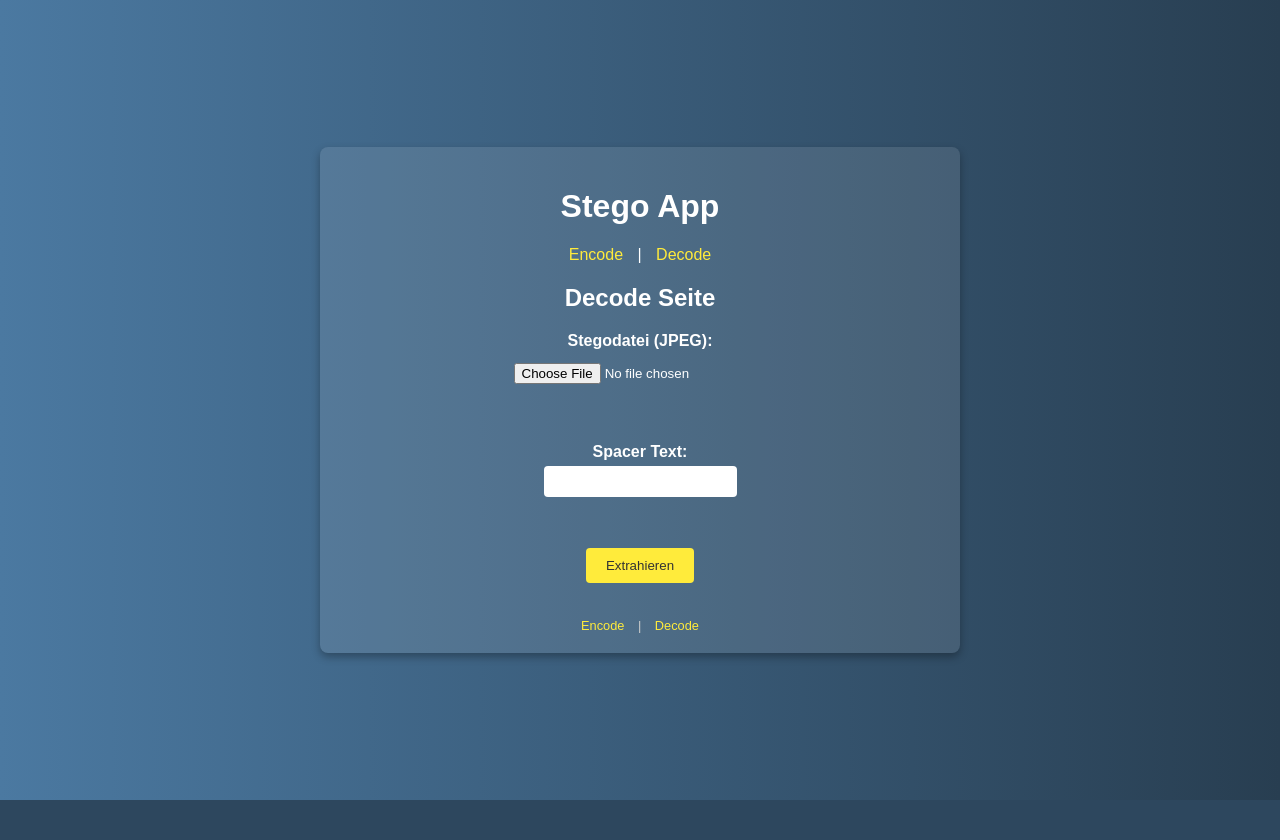
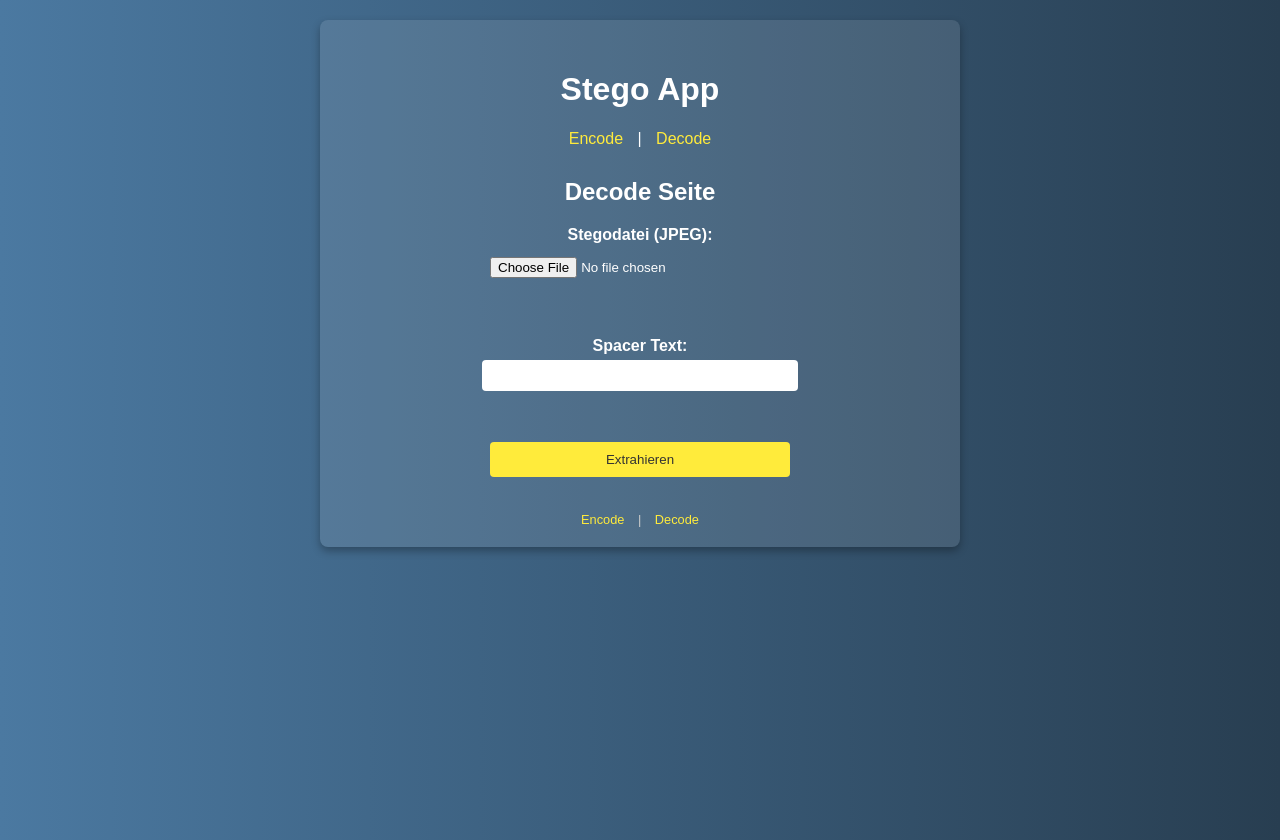
Before and after one commit to strolbor/Stegowebsite, a Flask app: page /decode in a window 1280 px wide. Before the commit the page ends 800 px from the top, so only its background shows below. Run offline with Flask 3, Linux system fonts and the light colour scheme.

Commit message:
update css

```diff
--- a/static/styles.css
+++ b/static/styles.css
@@ -7,8 +7,9 @@ body {
     color: #fff;
     display: flex;
     justify-content: center;
-    align-items: center;
-    height: 100vh;
+    align-items: flex-start; /* Ändere von center zu flex-start */
+    min-height: 100vh; /* Verwende min-height statt height */
+    padding: 20px; /* Füge Padding hinzu, um Platz für den Inhalt zu schaffen */
 }
 
 /* Container-Styling */
@@ -20,6 +21,8 @@ body {
     border-radius: 8px;
     box-shadow: 0 4px 8px rgba(0, 0, 0, 0.3);
     text-align: center;
+    position: relative; /* Stelle sicher, dass z-index funktioniert */
+    z-index: 1; /* Setze einen höheren z-index */
 }
 
 /* Header-Styling */
@@ -61,6 +64,8 @@ button {
     padding: 8px;
     border-radius: 4px;
     border: none;
+    width: 100%; /* Füge Breite hinzu für bessere Darstellung */
+    max-width: 300px;
 }
 
 button {
@@ -80,3 +85,12 @@ footer {
     font-size: 0.8em;
     color: #ccc;
 }
+
+/* Optional: Feste Position für den Header */
+header {
+    position: sticky;
+    top: 0;
+    /*background-color: rgba(255, 255, 255, 0.9); /* Hintergrund für den Header */
+    padding: 10px 0;
+    z-index: 2; /* Höher als der Container */
+}
```
